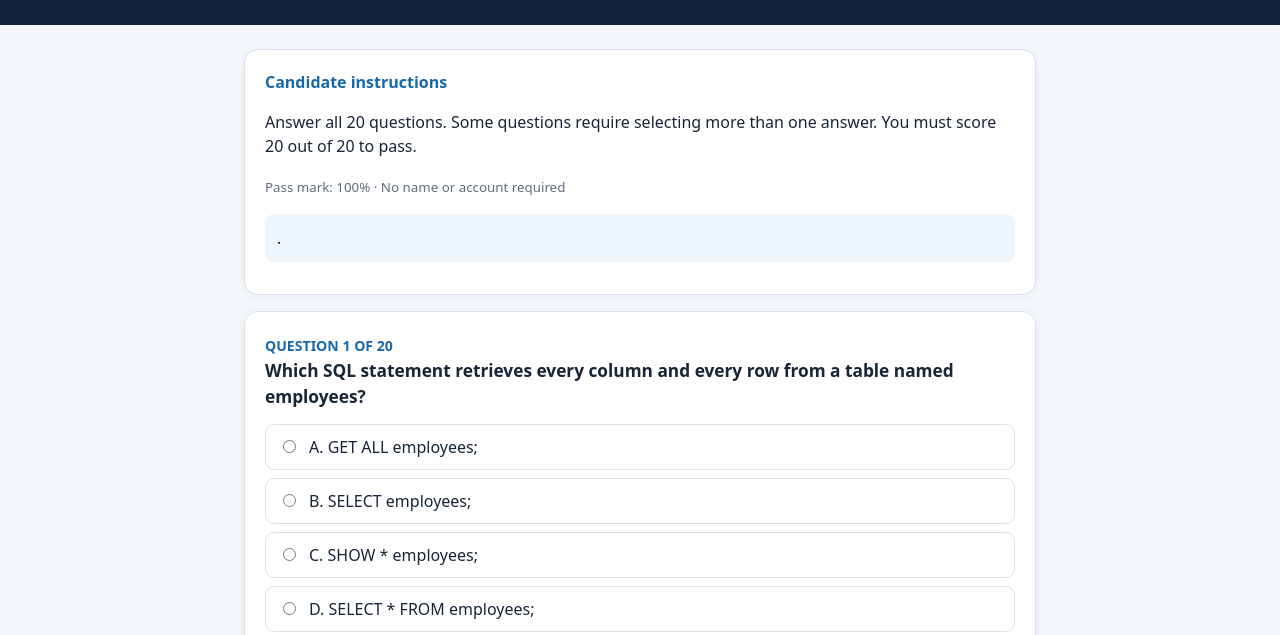
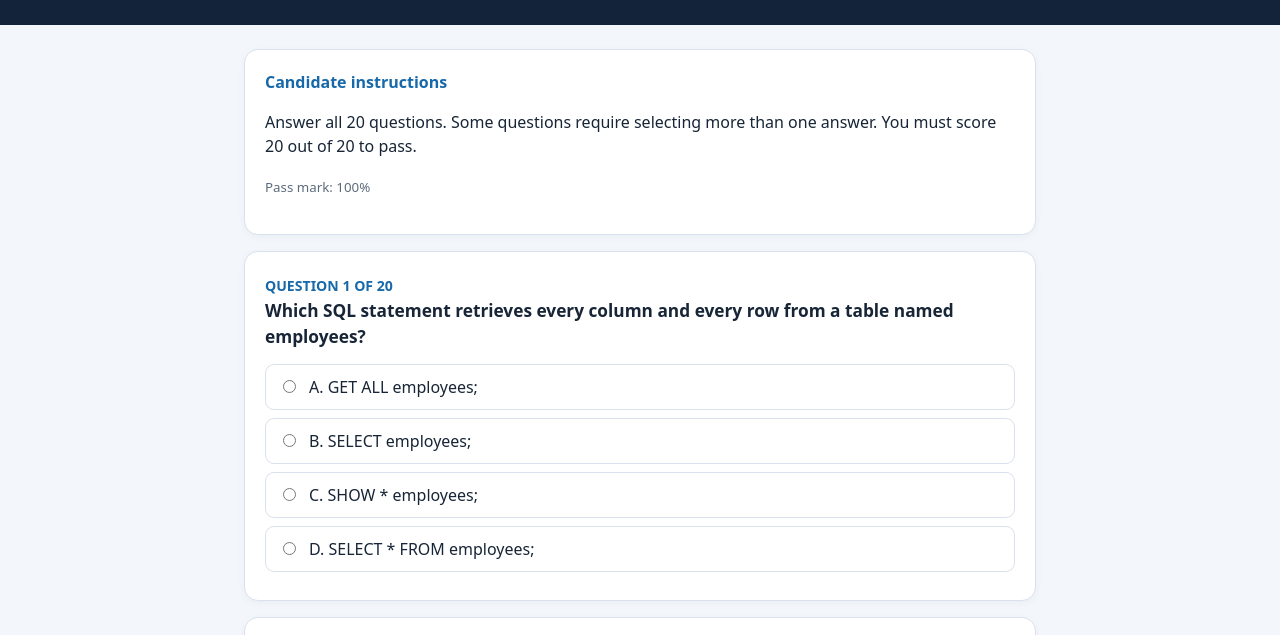
Before and after one commit to marvinbanfield/-sql-test, a plain HTML site: page index.html in a window 1280 px wide. Shown: the part 109-744 px from the top of the page. Drawn offline with Linux system fonts and the light colour scheme.

Commit message:
Update index.html

```diff
--- a/index.html
+++ b/index.html
@@ -23,8 +23,7 @@ button{border:0;border-radius:10px;background:var(--blue);color:white;font-weigh
 <section class="intro">
 <strong>Candidate instructions</strong>
 <p>Answer all 20 questions. Some questions require selecting more than one answer. You must score 20 out of 20 to pass.</p>
-<p><small>Pass mark: 100% · No name or account required</small></p>
-<div class="notice">.</div>
+<p><small>Pass mark: 100% </small></p>
 </section>
 <form id="quiz">
 <div id="questions"></div>
```
